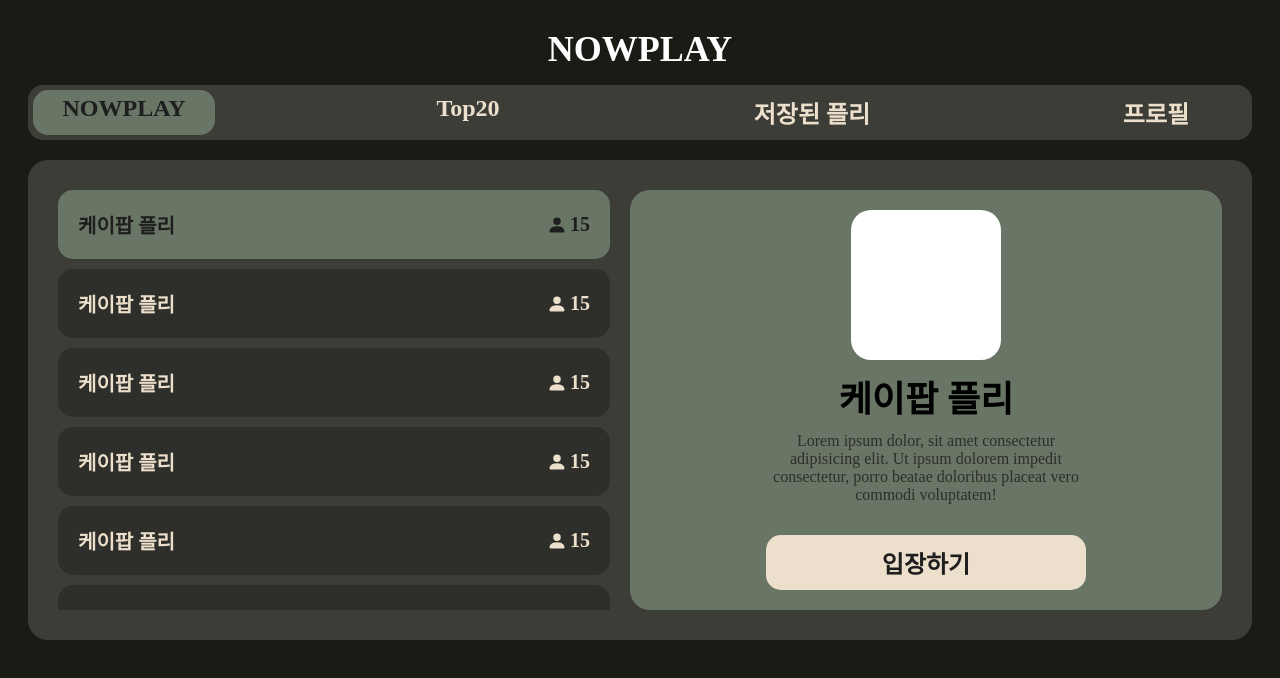
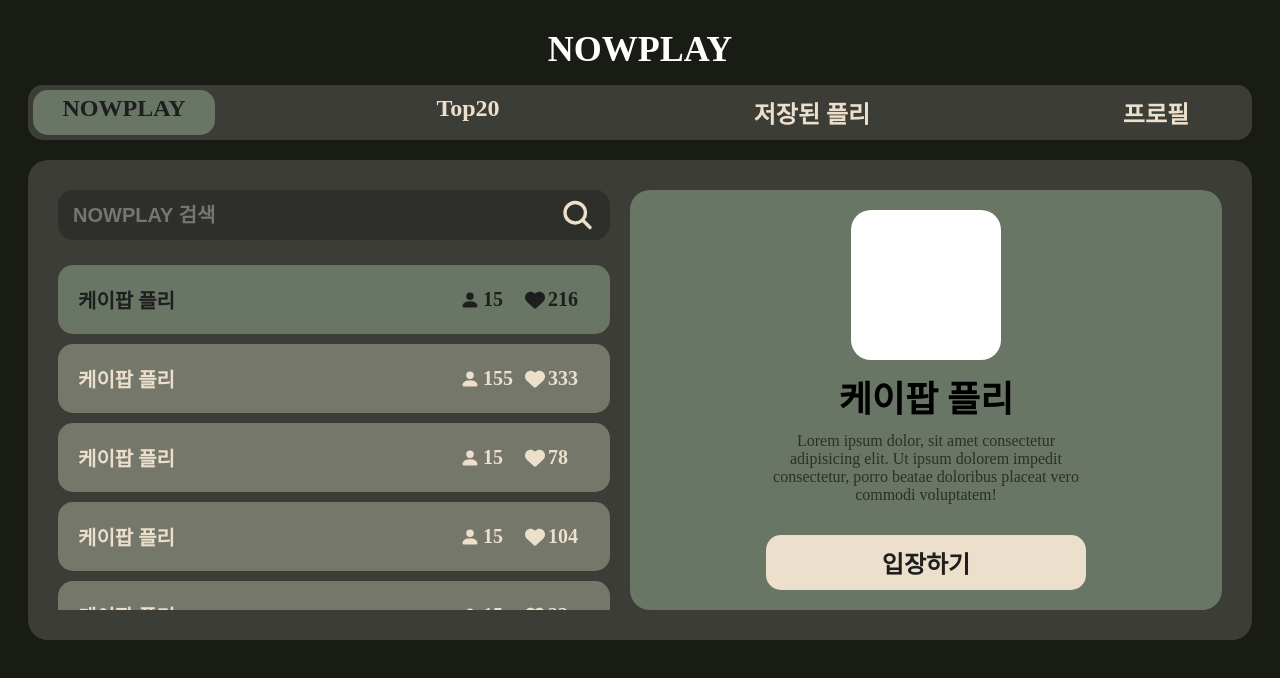
Before and after one commit to ssuryeon/nowplay, a React (Create React App) app: page /main/nowplay in a window 1280 px wide. Shown: the top 678 px of the page. Built offline with nearby package versions, Linux system fonts and the light colour scheme; a web font is replaced by a local one.

Commit message:
chore: SearchInput 추가, likes 추가

```diff
--- a/src/components/PlaylistItem.tsx
+++ b/src/components/PlaylistItem.tsx
@@ -1,5 +1,6 @@
 import styled, {useTheme} from 'styled-components';
 import { BsFillPersonFill } from "react-icons/bs";
+import { FaHeart } from "react-icons/fa6";
 
 const ListContainer = styled.div`
     width: 100%;
@@ -17,18 +18,25 @@ const ListContainer = styled.div`
 interface IPlaylistItem {
     text: string,
     people: number,
+    likes: number,
     isActive: boolean,
 }
 
-function PlaylistItem({text, people, isActive}:IPlaylistItem) {
+function PlaylistItem({text, people, likes, isActive}:IPlaylistItem) {
     const theme = useTheme();
 
     return (
-        <ListContainer style={{color: isActive? theme.black : theme.textColor, backgroundColor: isActive? theme.btnColor : theme.inputColor}}>
+        <ListContainer style={{color: isActive? theme.black : theme.textColor, backgroundColor: isActive? theme.btnColor : theme.btnColor2}}>
             <span>{text}</span>
-            <div style={{display: 'flex', flexDirection: 'row', alignItems: 'center'}}>
-                <BsFillPersonFill size={20} />
-                <span style={{marginLeft: 3}}>{people}</span>
+            <div style={{display: 'flex', flexDirection: 'row', alignItems: 'center', width: 130, position: 'relative'}}>
+                <div style={{display: 'flex', flexDirection: 'row', alignItems: 'center', height: '100%', position: 'absolute', left: 0}}>
+                    <BsFillPersonFill size={20} />
+                    <span style={{marginLeft: 3}}>{people}</span>
+                </div>
+                <div style={{display: 'flex', flexDirection: 'row', alignItems: 'center', height: '100%', position: 'absolute', left: '50%'}}>
+                    <FaHeart size={20}/>
+                    <span style={{marginLeft: 3}}>{likes}</span>
+                </div>
             </div>
         </ListContainer>
     );
--- /dev/null
+++ b/src/components/SearchInput.tsx
@@ -0,0 +1,30 @@
+import { IoSearch } from "react-icons/io5";
+import styled, {useTheme} from 'styled-components';
+
+const Input = styled.input`
+    width: 100%;
+    height: 50px;
+    border-radius: 15px;
+    background-color: ${props => props.theme.inputColor};
+    border: none;
+    outline: none;
+    font-size: 20px;
+    color: ${props => props.theme.textColor};
+    font-weight: 700;
+    box-sizing: border-box;
+    padding-left: 15px;
+    padding-right: 60px;
+`;
+
+function SearchInput() {
+    const theme = useTheme();
+
+    return (
+        <div style={{width: '100%', height: 50, position: 'relative', marginBottom: 25, boxSizing: 'border-box'}}>
+                    <Input placeholder="NOWPLAY 검색"/>
+                    <IoSearch color={theme.textColor} size={35} style={{position: 'absolute', right: 15, top: '50%', transform: 'translateY(-50%)'}}/>
+        </div>
+    );
+}
+
+export default SearchInput;
--- a/src/pages/Nowplay.tsx
+++ b/src/pages/Nowplay.tsx
@@ -1,6 +1,7 @@
 import styled, {useTheme} from 'styled-components';
 import PlaylistItem from '../components/PlaylistItem';
 import Button from '../components/Button';
+import SearchInput from '../components/SearchInput';
 
 const LeftContainer = styled.div`
     flex: 1;
@@ -38,12 +39,13 @@ function Nowplay(){
     return (
         <div style={{width: '100%', height: '100%', display: 'flex', flexDirection: 'row'}}>
             <LeftContainer>
-                <PlaylistItem text='케이팝 플리' people={15} isActive={true}/>
-                <PlaylistItem text='케이팝 플리' people={15} isActive={false}/>
-                <PlaylistItem text='케이팝 플리' people={15} isActive={false}/>
-                <PlaylistItem text='케이팝 플리' people={15} isActive={false}/>
-                <PlaylistItem text='케이팝 플리' people={15} isActive={false}/>
-                <PlaylistItem text='케이팝 플리' people={15} isActive={false}/>
+                <SearchInput />
+                <PlaylistItem text='케이팝 플리' people={15} likes={216} isActive={true}/>
+                <PlaylistItem text='케이팝 플리' people={155} likes={333} isActive={false}/>
+                <PlaylistItem text='케이팝 플리' people={15} likes={78} isActive={false}/>
+                <PlaylistItem text='케이팝 플리' people={15} likes={104} isActive={false}/>
+                <PlaylistItem text='케이팝 플리' people={15} likes={23} isActive={false}/>
+                <PlaylistItem text='케이팝 플리' people={15} likes={134} isActive={false}/>
             </LeftContainer>
             <DetailContainer>
                 <div style={{display: 'flex', flexDirection: 'column', alignItems: 'center', height: '100%', width: 320, position: 'relative'}}>
```
Also changed, not shown: 2 other files (tests, documents, lock files or other folders).
